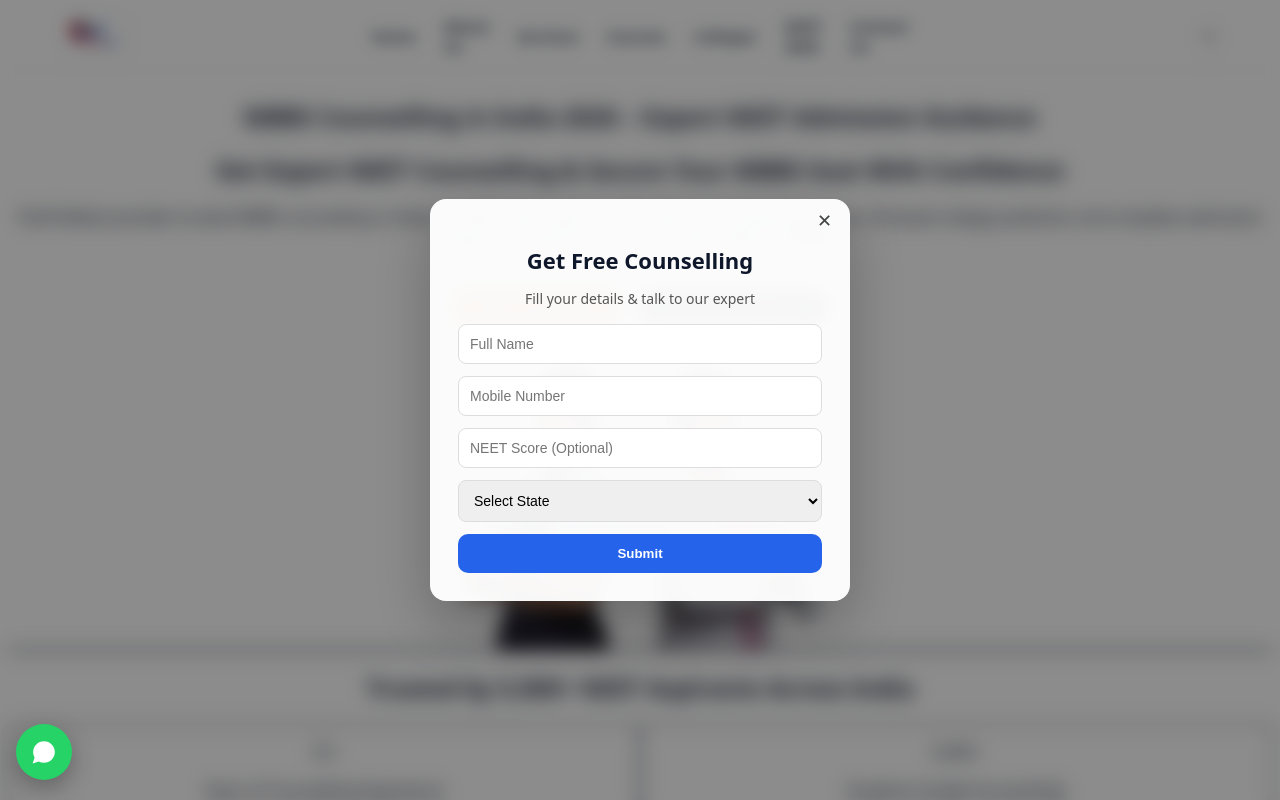
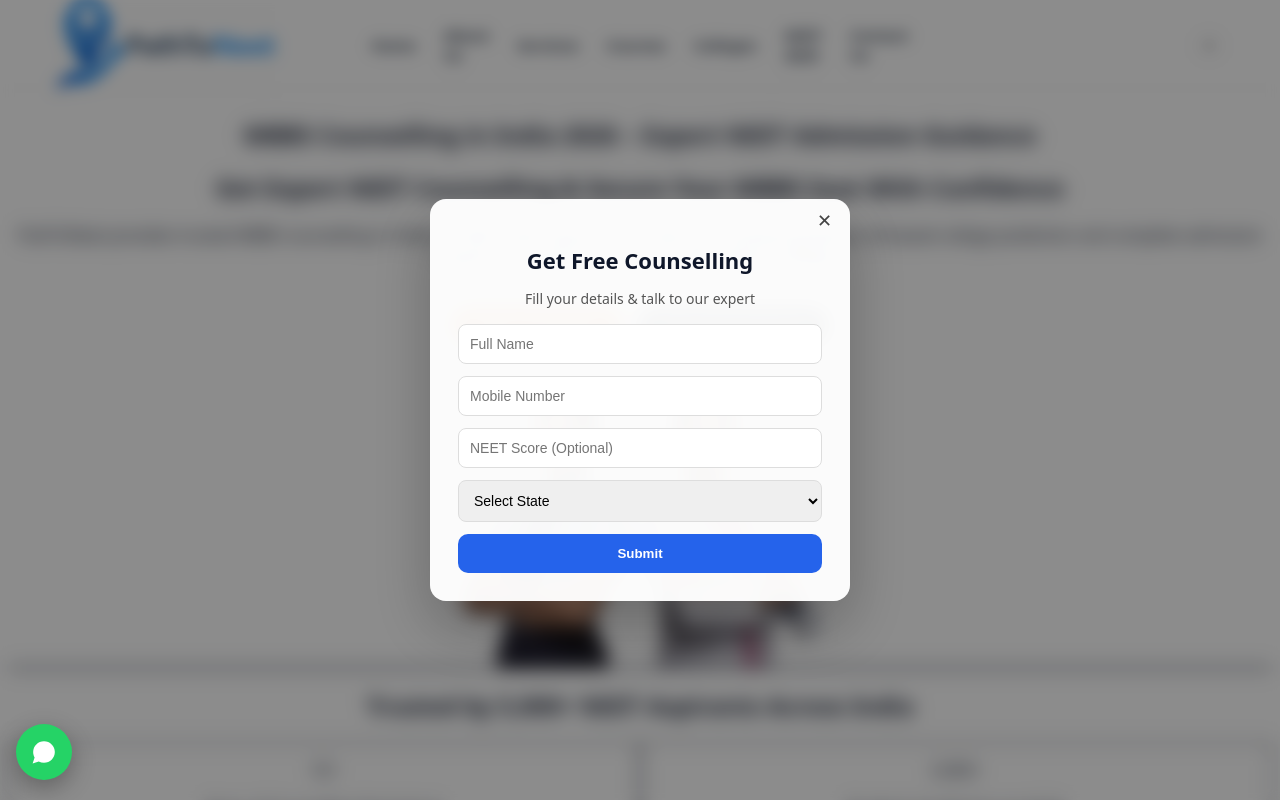
Before and after one commit to pathtoneet-ux/meta, a Next.js app: page / in a window 1280 px wide. Shown: the top 800 px of the page. Built offline with nearby package versions, Linux system fonts and the light colour scheme.

Commit message:
update logo and header

```diff
--- a/src/components/Header.tsx
+++ b/src/components/Header.tsx
@@ -14,13 +14,13 @@ export default function Header() {
     { label: "Services", href: "/services" },
     { label: "Courses", href: "/courses" },
     { label: "Colleges", href: "/colleges" },
-    { label: "NEET 2026", href: "/neet-2026" },
+    { label: "NEET 2025", href: "/neet-2025" },
     { label: "Contact Us", href: "/contact" },
   ];
 
   useEffect(() => {
     const update = () => {
-      const h = headerRef.current?.offsetHeight ?? 72;
+      const h = headerRef.current?.offsetHeight ?? 90;
       document.documentElement.style.setProperty("--header-space", `${h}px`);
     };
 
@@ -40,7 +40,6 @@ export default function Header() {
 
   return (
     <>
-      {/* Mobile modal */}
       {open && (
         <div style={styles.overlay} onClick={() => setOpen(false)} aria-hidden>
           <div style={styles.modal} onClick={(e) => e.stopPropagation()}>
@@ -66,22 +65,15 @@ export default function Header() {
         </div>
       )}
 
-      {/* Header */}
       <header ref={headerRef} style={styles.header} role="banner">
         <div style={styles.container}>
           <div style={styles.grid}>
-            {/* LEFT: Logo */}
             <div style={styles.left}>
               <Link href="/">
-                <img
-                  src="/logo.png"
-                  alt="PathToNeet Logo"
-                  style={styles.logo}
-                />
+                <img src="/logo.png" alt="logo" style={styles.logo} />
               </Link>
             </div>
 
-            {/* CENTER: Nav */}
             <div style={styles.center}>
               <nav style={styles.nav}>
                 {links.map((l) => (
@@ -92,7 +84,6 @@ export default function Header() {
               </nav>
             </div>
 
-            {/* RIGHT: Hamburger */}
             <div style={styles.right}>
               <button
                 aria-label="Toggle menu"
@@ -121,20 +112,24 @@ const styles: Record<string, any> = {
     boxShadow: "0 1px 0 rgba(0,0,0,0.05)",
     backdropFilter: "saturate(120%) blur(6px)",
   },
+
+  /* 🔥 CONTAINER HEIGHT INCREASED */
   container: {
     maxWidth: "1200px",
     margin: "0 auto",
     padding: "0 16px",
-    height: "72px", // ✅ HEADER HEIGHT INCREASED
+    height: "90px",          // ⬅ was 64px
     display: "flex",
     alignItems: "center",
   },
+
   grid: {
     width: "100%",
     display: "grid",
     gridTemplateColumns: "1fr 1fr 1fr",
     alignItems: "center",
   },
+
   left: {
     display: "flex",
     alignItems: "center",
@@ -148,12 +143,15 @@ const styles: Record<string, any> = {
     justifyContent: "flex-end",
     alignItems: "center",
   },
+
+  /* 🔥 LOGO – BADA + NO OVERLAP */
   logo: {
-    height: "52px", // ✅ LOGO SIZE INCREASED
+    height: "90px",
+    maxHeight: "100%",
     width: "auto",
     objectFit: "contain",
-    cursor: "pointer",
   },
+
   nav: {
     display: "flex",
     gap: "28px",
@@ -165,6 +163,8 @@ const styles: Record<string, any> = {
     textDecoration: "none",
     fontWeight: 600,
   },
+
+  /* 🚫 HAMBURGER UNCHANGED */
   hamburger: {
     display: "inline-flex",
     alignItems: "center",
@@ -176,6 +176,7 @@ const styles: Record<string, any> = {
     fontWeight: 700,
     cursor: "pointer",
   },
+
   overlay: {
     position: "fixed",
     inset: 0,
@@ -184,7 +185,7 @@ const styles: Record<string, any> = {
     display: "flex",
     alignItems: "flex-start",
     justifyContent: "center",
-    paddingTop: "80px",
+    paddingTop: "70px",
   },
   modal: {
     width: "100%",
@@ -221,7 +222,7 @@ const styles: Record<string, any> = {
   },
 };
 
-/* Responsive behavior */
+/* Responsive behavior – unchanged */
 if (typeof window !== "undefined") {
   const applyResponsive = () => {
     const hideOnSmall = window.innerWidth < 1024;
```
Also changed, not shown: public/logo.png.
